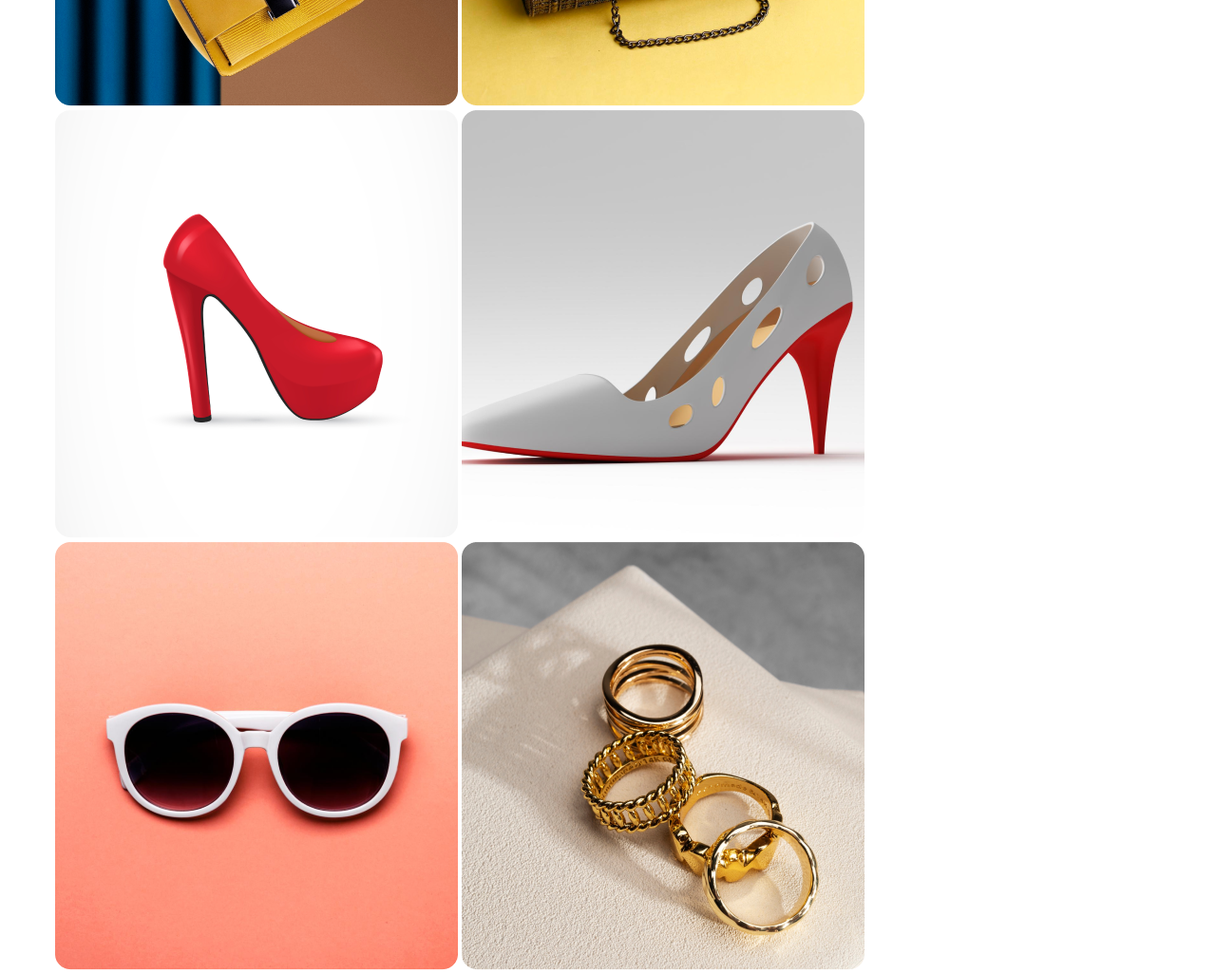
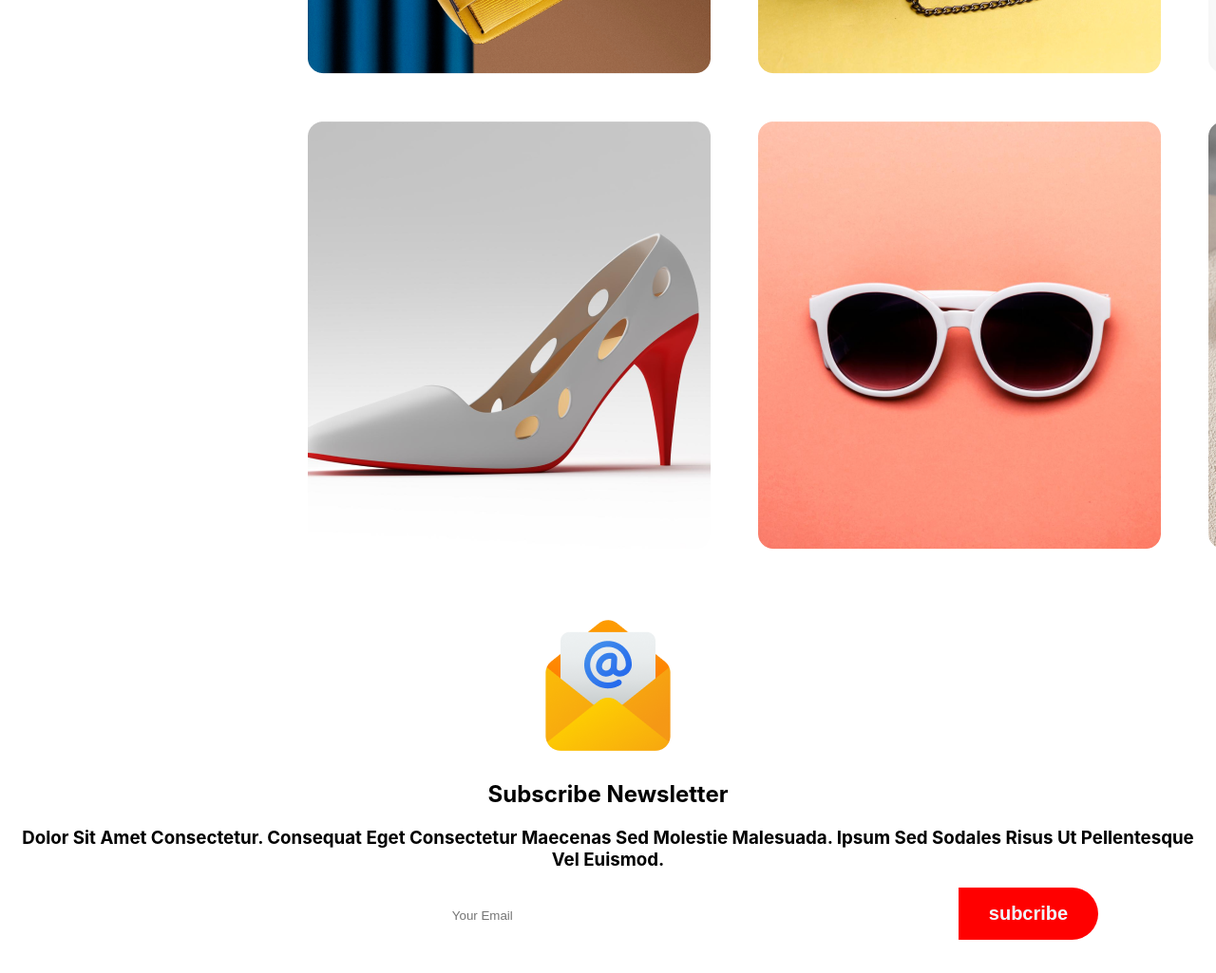
Before and after one commit to riponchandrasaha/B9A1-New-Year-New-Mission-main, a plain HTML site: page index.html in a window 1280 px wide. Shown: the part 8520-9545 px from the top of the page at 95% size. Drawn offline with Linux system fonts and the light colour scheme; files whose address does not match are found by name.

Commit message:
update css

```diff
--- a/index.css
+++ b/index.css
@@ -63,8 +63,16 @@ margin: 500px;
     color: aliceblue;
 }
 .img2{
-    margin: 50px;
+    width: 50%;
+    margin: 10px auto 50px;
+    display: grid;
+    grid-template-columns: repeat(auto-fit, minmax(250px, 1fr));
+    grid-gap: 50px;
+    display: flex;
+    border-radius: 16px;
+
 }
+
 .hny{
     padding-left: 30%;
     margin-top: 600px;
--- a/index.html
+++ b/index.html
@@ -137,15 +137,20 @@
     </main>
 
 
-
+<div>
     <div class="img2">
         <img src="Rectangle 3.png" alt="">
         <img src="Rectangle 4.png" alt="">
         <img src="Rectangle 5.png" alt="">
+
+    </div>
+    <div class="img2" >
         <img src="Rectangle 6.png" alt="">
         <img src="Rectangle 7.png" alt="">
         <img src="Rectangle 8.png" alt="">
-    </div><br>
+    </div>
+</div>
+    <br>
     <main>
 
         <section class="about">
```
